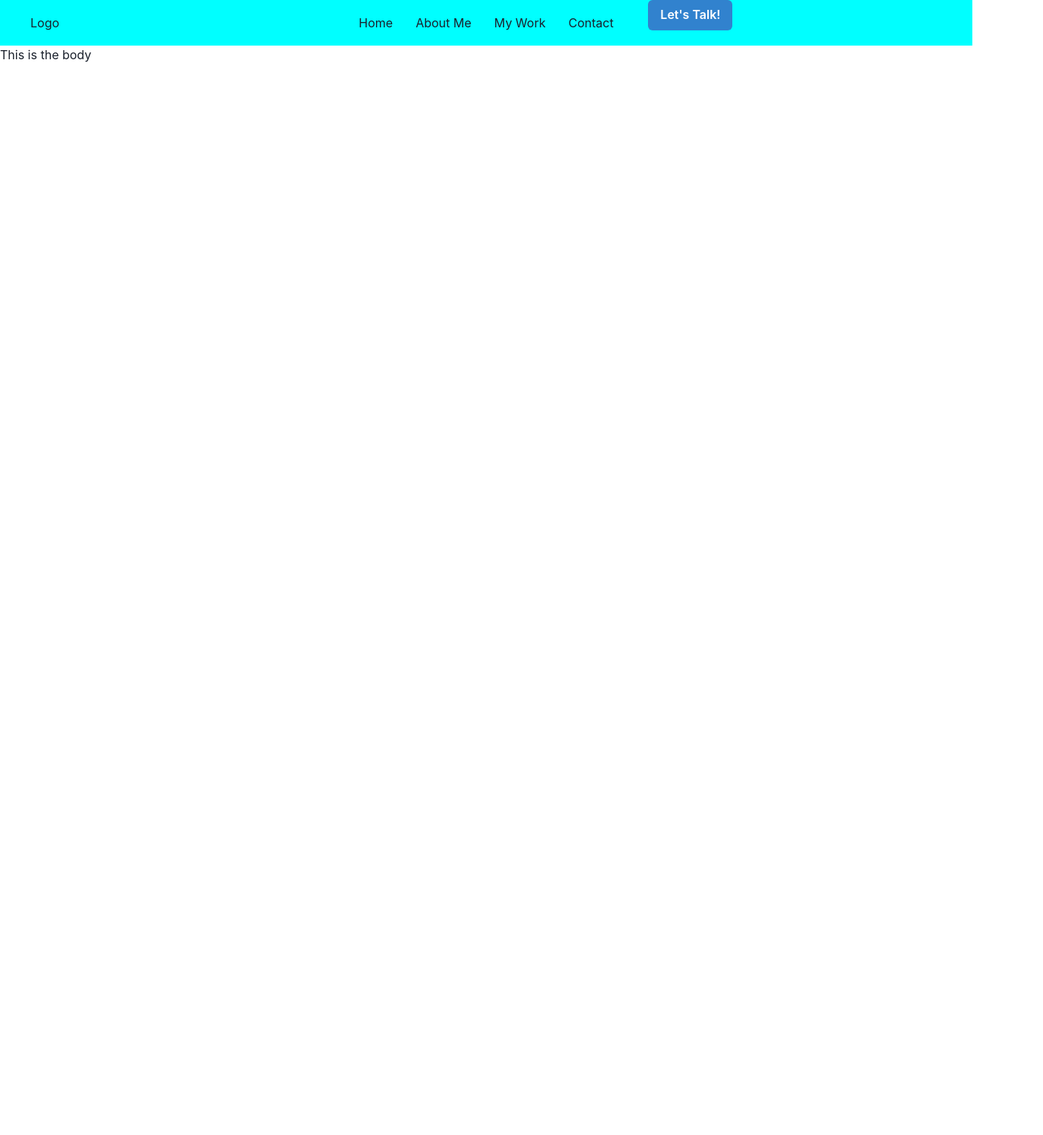
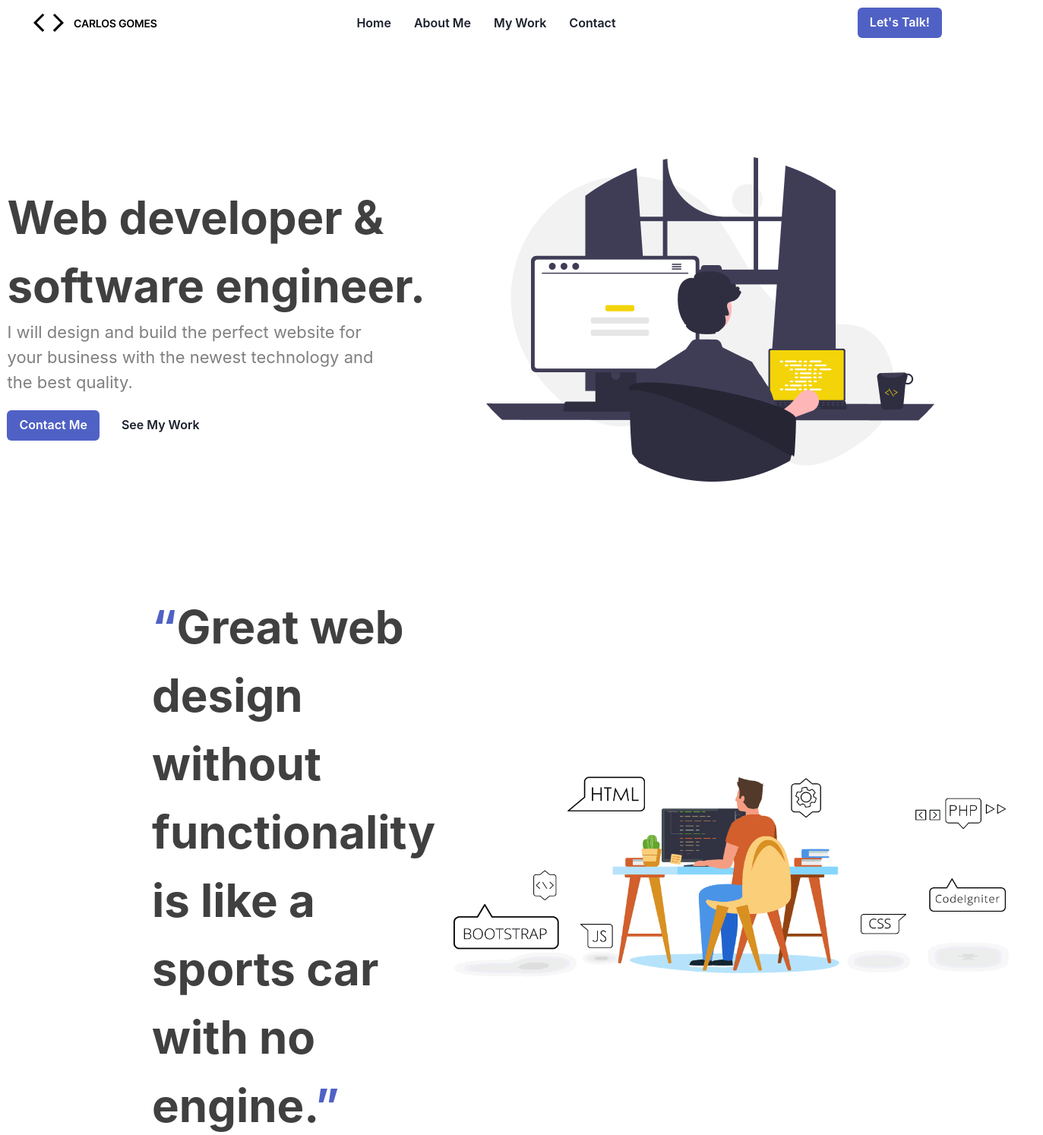
Before and after one commit to CarlosEGCH/Portfolio_Jul2022, a React app in the folder client/: page / in a window 1280 px wide. Shown: the whole page at 76% size, 1373 px wide, since content can reach past the window. Before the commit the page ends 800 px from the top, so only its background shows below. Built offline with nearby package versions, Linux system fonts and the light colour scheme.

Commit message:
Made hero and subhero (Non-responsive).

```diff
--- a/client/src/main/components/Body.js
+++ b/client/src/main/components/Body.js
@@ -1,11 +1,15 @@
 import * as React from 'react';
+
+import Hero from './Hero';
+import Subhero from './Subhero';
 
 export default function Body(){
 
     return(
         <>
         <div>
-            This is the body
+            <Hero />
+            <Subhero />
         </div>
         </>
     )
--- /dev/null
+++ b/client/src/main/components/Hero.js
@@ -0,0 +1,40 @@
+import * as React from 'react';
+
+import '../styles/Hero.css';
+
+import { Button } from '@chakra-ui/react';
+
+import image from '../../assets/hero-illustration.png';
+
+export default function Hero(){
+
+    return(
+        <>
+        <div className='main-hero-container'>
+            <div className='hero-container'>
+                <div className='left-container'>
+                    <div className='hero-content'>
+                        <h1>Web developer & <br></br> software engineer.</h1>
+                        <h2>I will design and build the perfect website for your business with the newest technology and the best quality.</h2>
+                        <div className='buttons-container'>
+                            <Button
+                            _hover={{backgroundColor: '#F3D408'}}
+                            bgColor={'#5061C5'}
+                            color={'white'}>Contact Me</Button>
+                            <Button
+                            border={'3px solid transparent'}
+                            _hover={{border: '3px solid #F3D408'}}
+                            variant={'ghost'}>See My Work</Button>
+                        </div>
+                    </div>
+                </div>
+                <div className='right-container'>
+                    <div className='hero-image'>
+                        <img src={image} />
+                    </div>
+                </div>
+            </div>
+        </div>
+        </>
+    )
+}
--- a/client/src/main/components/Menu.js
+++ b/client/src/main/components/Menu.js
@@ -3,6 +3,7 @@ import * as React from 'react';
 import { Button } from '@chakra-ui/react';
 
 import '../styles/Menu.css';
+import logo from '../../assets/page-logo.png';
 
 export default function Menu(){
 
@@ -11,7 +12,7 @@ export default function Menu(){
         <div className='main-container'>
             <div className='grid'>
                 <div className='logo-container'>
-                    Logo
+                    <img src={logo} />
                 </div>
                 <div className='links-container'>
                     <div className='links-flex'>
@@ -22,7 +23,7 @@ export default function Menu(){
                     </div>
                 </div>
                 <div className='button-container'>
-                    <Button colorScheme='blue'>Let's Talk!</Button>
+                    <Button className='button'>Let's Talk!</Button>
                 </div>
             </div>
         </div>
--- /dev/null
+++ b/client/src/main/components/Subhero.js
@@ -0,0 +1,27 @@
+import * as React from 'react';
+
+import '../styles/Subhero.css';
+
+import gif from '../../assets/web-developer.gif';
+
+export default function Subhero(){
+
+    return(
+        <>
+        <div className='main-subhero-container'>
+            <div className='subhero-container'>
+                <div className='left-container'>
+                    <div className='subhero-content'>
+                        <h1><span>“</span>Great web design without functionality is like a sports car with no engine.<span>”</span></h1>
+                    </div>
+                </div>
+                <div className='right-container'>
+                    <div className='subhero-image'>
+                        <img src={gif} />
+                    </div>
+                </div>
+            </div>
+        </div>
+        </>
+    )
+}
--- /dev/null
+++ b/client/src/main/styles/Hero.css
@@ -0,0 +1,29 @@
+.main-hero-container{
+    height: 90vh;
+}
+.hero-container{
+    height: 100%;
+    display: grid;
+    align-items: center;
+    grid-template-columns: 1fr 1fr;
+}
+.hero-container .left-container{
+    display: grid;
+    justify-content: end;
+    padding-right: 80px;
+}
+.hero-container .left-container h1{
+    font-size: 60px;
+    font-weight: 700;
+    color: rgba(0, 0, 0, 0.75);
+}
+.hero-container .left-container h2{
+    font-size: 22px;
+    color: rgba(0,0,0,0.5);
+    max-width: 500px;
+}
+.hero-container .buttons-container{
+    padding: 20px 0px;
+    display: flex;
+    gap: 10px;
+}
--- a/client/src/main/styles/Menu.css
+++ b/client/src/main/styles/Menu.css
@@ -1,5 +1,4 @@
 .main-container{
-    background-color: aqua;
     height: 60px;
 }
 .grid{
@@ -16,6 +15,7 @@
     align-items: center;
     display: flex;
     gap: 30px;
+    font-weight: 600;
 }
 .logo-container{
     height: 100%;
@@ -23,3 +23,14 @@
     align-items: center;
     padding-left: 40px;
 }
+.button-container{
+    display: flex;
+    justify-content: end;
+    height: 100%;
+    align-items: center;
+    padding-right: 40px;
+}
+.main-container .button-container .button{
+    background-color: #5061C5;
+    color: white;
+}
--- /dev/null
+++ b/client/src/main/styles/Subhero.css
@@ -0,0 +1,32 @@
+.main-subhero-container{
+    height: 60vh;
+}
+.main-subhero-container .subhero-container{
+    height: 100%;
+    display: grid;
+    align-items: center;
+    grid-template-columns: 1fr 1fr;
+}
+.subhero-container .left-container{
+    display: grid;
+    justify-content: end;
+    padding-left: 200px;
+    color: rgba(0,0,0,0.75);
+}
+.subhero-container .left-container h1{
+    font-size: 60px;
+    font-weight: 700;
+}
+.subhero-container .right-container .subhero-image img{
+    width: 800px;
+    height: 300px;
+    object-fit: fill;
+}
+.subhero-container .right-container .subhero-image{
+    width: 800px;
+    background-color: red;
+}
+
+.subhero-content span{
+    color: #5061C5;
+}
```
Also changed, not shown: client/src/assets/hero-illustration.png (added), client/src/assets/page-logo.png (added), client/src/assets/web-developer.gif (added).
